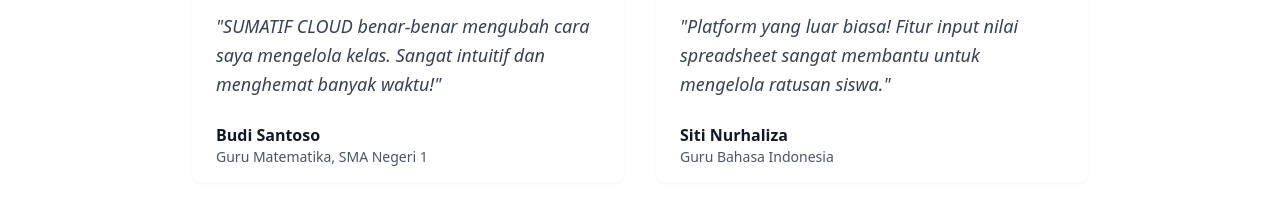
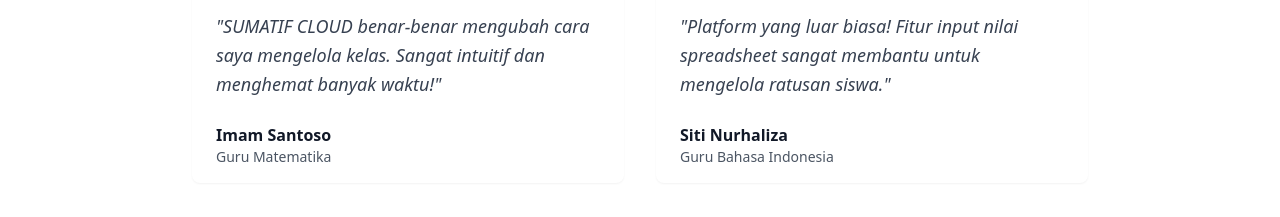
Before and after one commit to ryuga55/sumatif-cloud, a React (Vite) app: page / in a window 1280 px wide. Shown: the part 2140-2357 px from the top of the page. Built offline with nearby package versions, Linux system fonts and the light colour scheme; no server answers.

Commit message:
Update LandingPage.tsx

```diff
--- a/src/pages/LandingPage.tsx
+++ b/src/pages/LandingPage.tsx
@@ -64,8 +64,8 @@ export function LandingPage() {
   const testimonials = [
     {
       quote: "SUMATIF CLOUD benar-benar mengubah cara saya mengelola kelas. Sangat intuitif dan menghemat banyak waktu!",
-      name: "Budi Santoso",
-      role: "Guru Matematika, SMA Negeri 1",
+      name: "Imam Santoso",
+      role: "Guru Matematika",
       rating: 5
     },
     {
```
